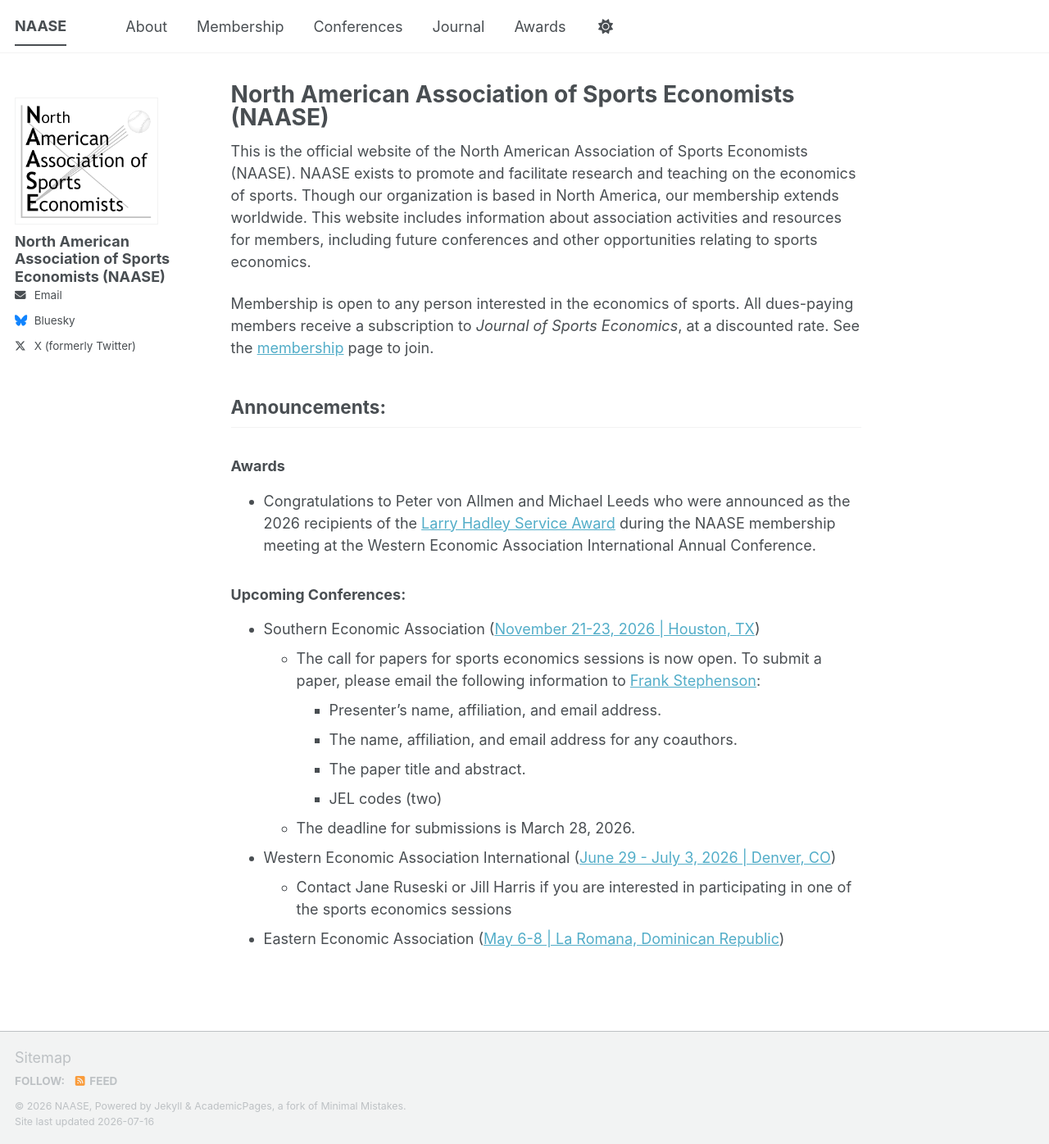
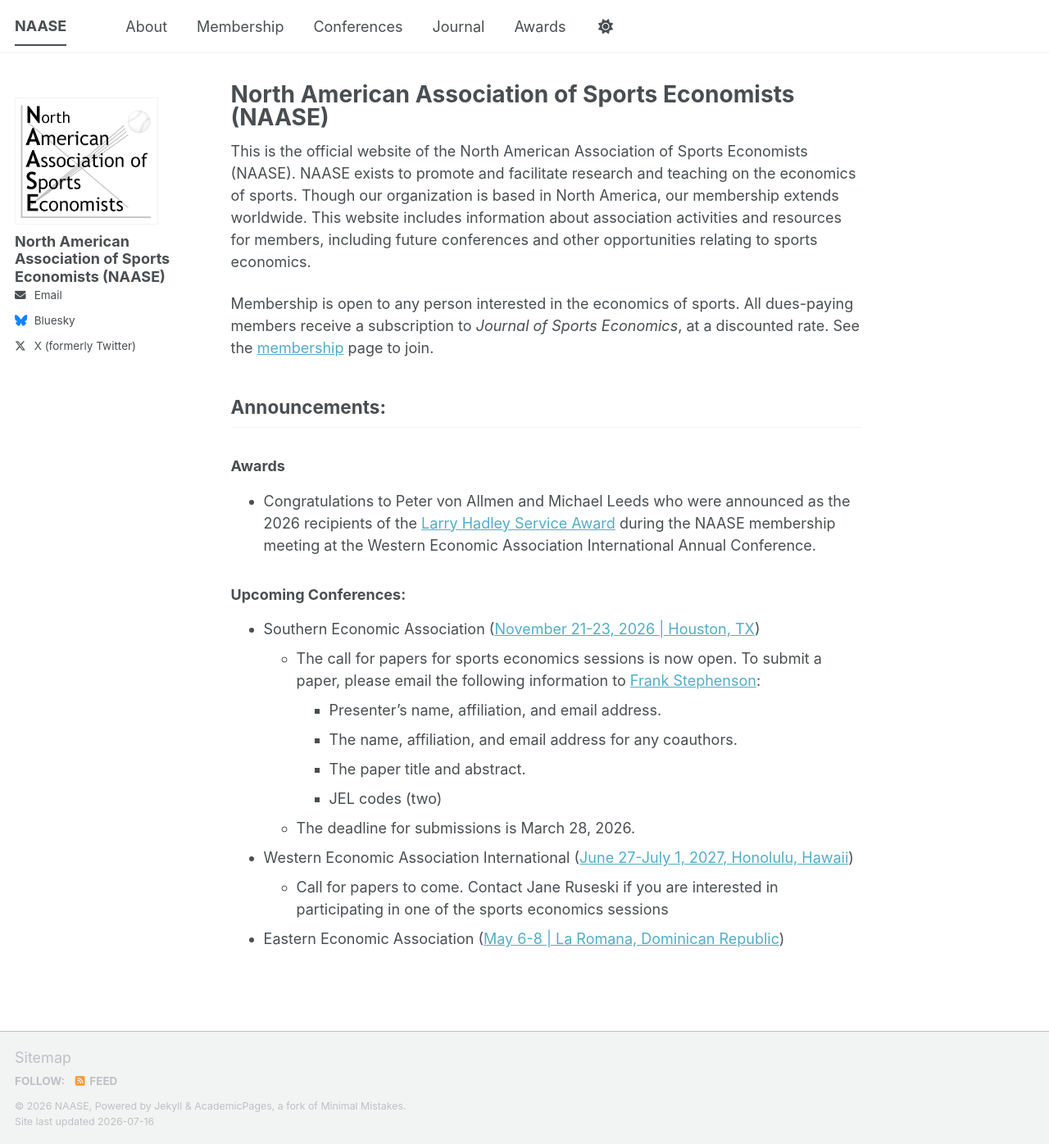
Before and after one commit to naaseweb/naaseweb.github.io, a Jekyll site: the page built from _pages/about.md, in a window 1280 px wide and 1396 px high. Shown: the whole window at 82% size. Built offline with Jekyll 4.4.1, drawn with Linux system fonts in a browser that asks for light colours; a script bundle is joined from its source files by our own code; library files that are not in the unit come from our copies.

Commit message:
Update about.md

```diff
--- a/_pages/about.md
+++ b/_pages/about.md
@@ -27,7 +27,7 @@
         - JEL codes (two)
     - The deadline for submissions is March 28, 2026.
 
-- Western Economic Association International ([June 29 - July 3, 2026 \| Denver, CO](https://www.weai.org/events/101st-annual))
-    - Contact Jane Ruseski or Jill Harris if you are interested in participating in one of the sports economics sessions
+- Western Economic Association International ([June 27-July 1, 2027, Honolulu, Hawaii](https://www.weai.org/annual-conference))
+    - Call for papers to come. Contact Jane Ruseski if you are interested in participating in one of the sports economics sessions
 
 - Eastern Economic Association ([May 6-8 \| La Romana, Dominican Republic](https://eea.mymeetingsavvy.net/program))
```
